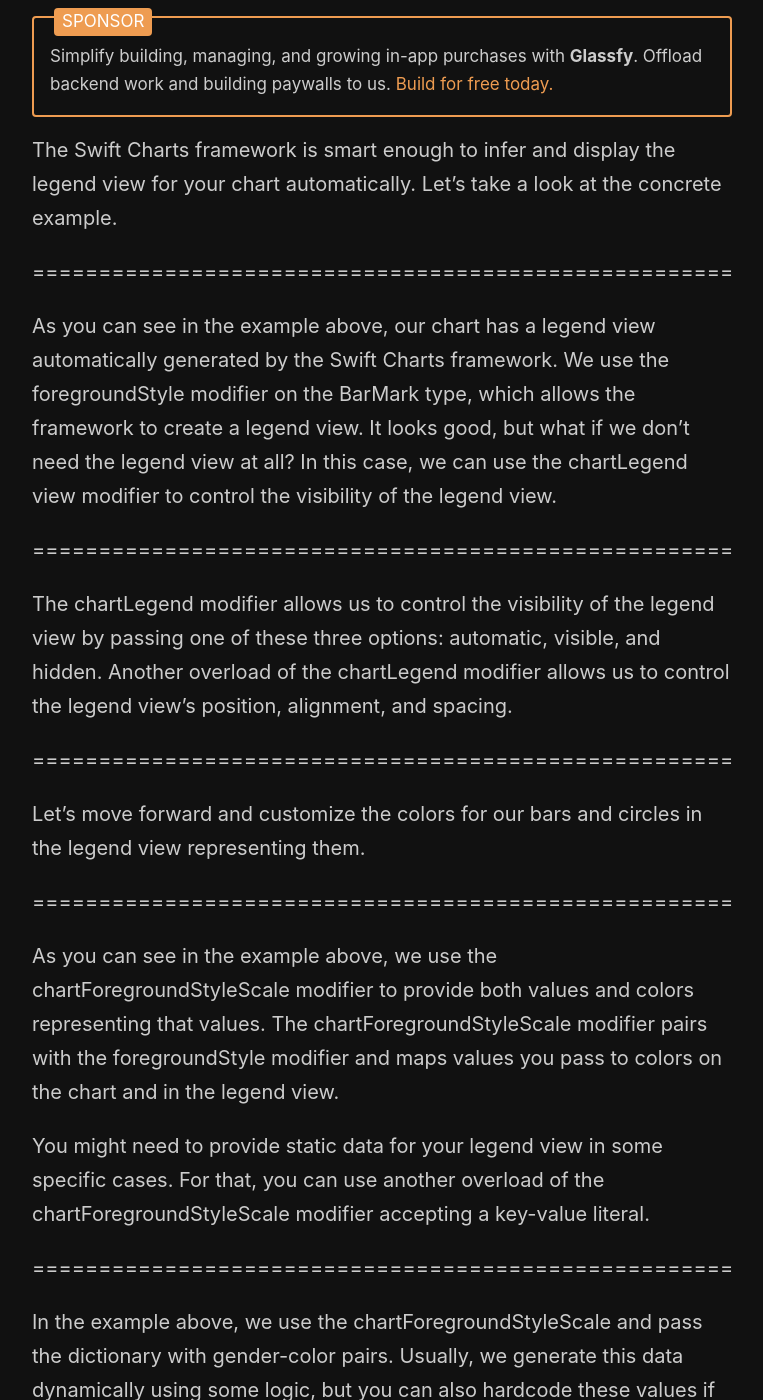
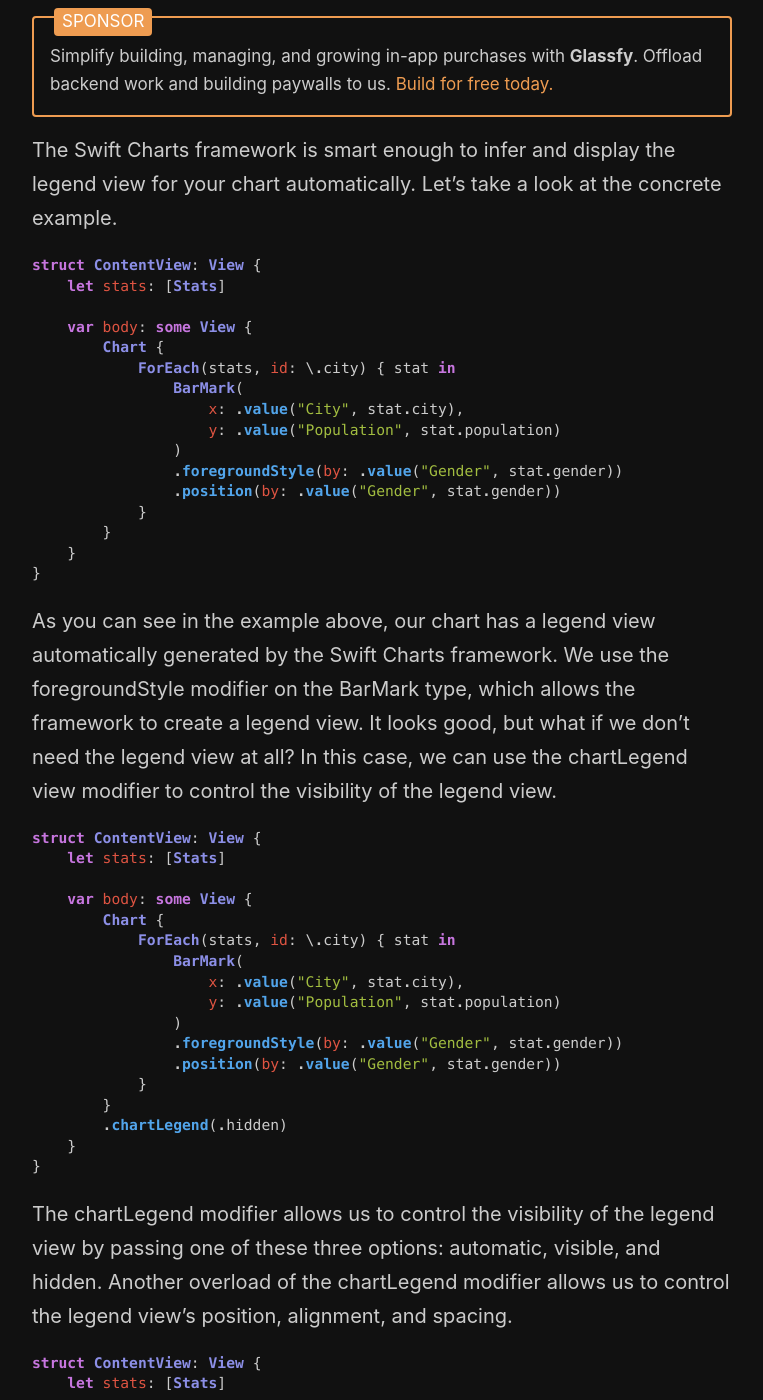
Before and after one commit to mecid/mecid.github.io, a Jekyll site: the page built from _posts/2023-02-22-mastering-charts-in-swiftui-legends.md, in a window 1280 px wide and 1400 px high, scrolled down 416 px. Shown: the whole window, without its empty margins (258-1021 px from the left). Built offline with Jekyll 4.4.1, drawn with Linux system fonts in a browser that asks for light colours; some of the changed text lies outside the part shown.

Commit message:
code examples added to chart legends post

````diff
--- a/_posts/2023-02-22-mastering-charts-in-swiftui-legends.md
+++ b/_posts/2023-02-22-mastering-charts-in-swiftui-legends.md
@@ -11,25 +11,123 @@ Last week we started the topic of Swift Chart customization using a bunch of cha
 
 The Swift Charts framework is smart enough to infer and display the legend view for your chart automatically. Let's take a look at the concrete example.
 
-=====================================================
+```swift
+struct ContentView: View {
+    let stats: [Stats]
+
+    var body: some View {
+        Chart {
+            ForEach(stats, id: \.city) { stat in
+                BarMark(
+                    x: .value("City", stat.city),
+                    y: .value("Population", stat.population)
+                )
+                .foregroundStyle(by: .value("Gender", stat.gender))
+                .position(by: .value("Gender", stat.gender))
+            }
+        }
+    }
+}
+```
 
 As you can see in the example above, our chart has a legend view automatically generated by the Swift Charts framework. We use the foregroundStyle modifier on the BarMark type, which allows the framework to create a legend view. It looks good, but what if we don't need the legend view at all? In this case, we can use the chartLegend view modifier to control the visibility of the legend view.
 
-=====================================================
+```swift
+struct ContentView: View {
+    let stats: [Stats]
+
+    var body: some View {
+        Chart {
+            ForEach(stats, id: \.city) { stat in
+                BarMark(
+                    x: .value("City", stat.city),
+                    y: .value("Population", stat.population)
+                )
+                .foregroundStyle(by: .value("Gender", stat.gender))
+                .position(by: .value("Gender", stat.gender))
+            }
+        }
+        .chartLegend(.hidden)
+    }
+}
+```
 
 The chartLegend modifier allows us to control the visibility of the legend view by passing one of these three options: automatic, visible, and hidden. Another overload of the chartLegend modifier allows us to control the legend view's position, alignment, and spacing.
 
-=====================================================
+```swift
+struct ContentView: View {
+    let stats: [Stats]
+
+    var body: some View {
+        Chart {
+            ForEach(stats, id: \.city) { stat in
+                BarMark(
+                    x: .value("City", stat.city),
+                    y: .value("Population", stat.population)
+                )
+                .foregroundStyle(by: .value("Gender", stat.gender))
+                .position(by: .value("Gender", stat.gender))
+            }
+        }
+        .chartLegend(position: .top, alignment: .leading, spacing: 8)
+    }
+}
+```
 
 Let's move forward and customize the colors for our bars and circles in the legend view representing them.
 
-=====================================================
+```swift
+struct ContentView: View {
+    let stats: [Stats]
+
+    var body: some View {
+        Chart {
+            ForEach(stats, id: \.city) { stat in
+                BarMark(
+                    x: .value("City", stat.city),
+                    y: .value("Population", stat.population)
+                )
+                .foregroundStyle(by: .value("Gender", stat.gender))
+                .position(by: .value("Gender", stat.gender))
+            }
+        }
+        .chartForegroundStyleScale(
+            domain: Gender.allCases,
+            range: [.red, .orange, .black]
+        )
+    }
+}
+```
 
 As you can see in the example above, we use the chartForegroundStyleScale modifier to provide both values and colors representing that values. The chartForegroundStyleScale modifier pairs with the foregroundStyle modifier and maps values you pass to colors on the chart and in the legend view.
 
 You might need to provide static data for your legend view in some specific cases. For that, you can use another overload of the chartForegroundStyleScale modifier accepting a key-value literal.
 
-=====================================================
+```swift
+struct ContentView: View {
+    let stats: [Stats]
+
+    var body: some View {
+        Chart {
+            ForEach(stats, id: \.city) { stat in
+                BarMark(
+                    x: .value("City", stat.city),
+                    y: .value("Population", stat.population)
+                )
+                .foregroundStyle(by: .value("Gender", stat.gender))
+                .position(by: .value("Gender", stat.gender))
+            }
+        }
+        .chartForegroundStyleScale(
+            [
+                Gender.notSet: Color.black,
+                .female: Color.orange,
+                .male: Color.red
+            ]
+        )
+    }
+}
+```
 
 In the example above, we use the chartForegroundStyleScale and pass the dictionary with gender-color pairs. Usually, we generate this data dynamically using some logic, but you can also hardcode these values if needed.
 
````
